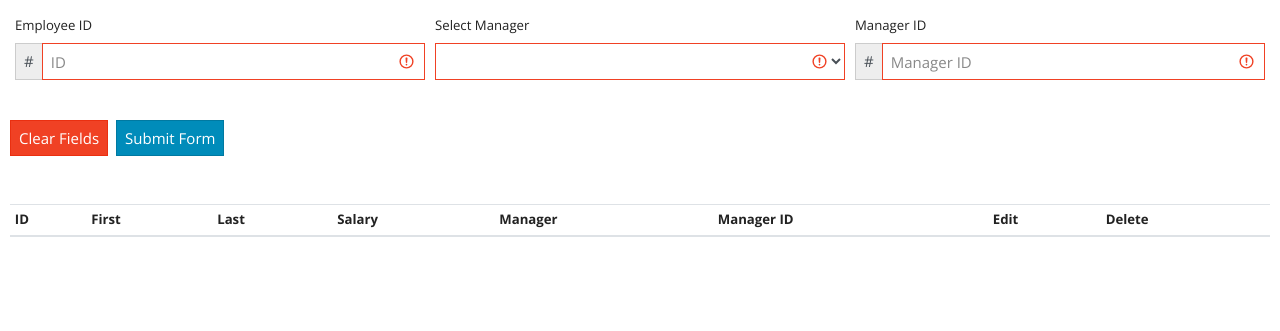
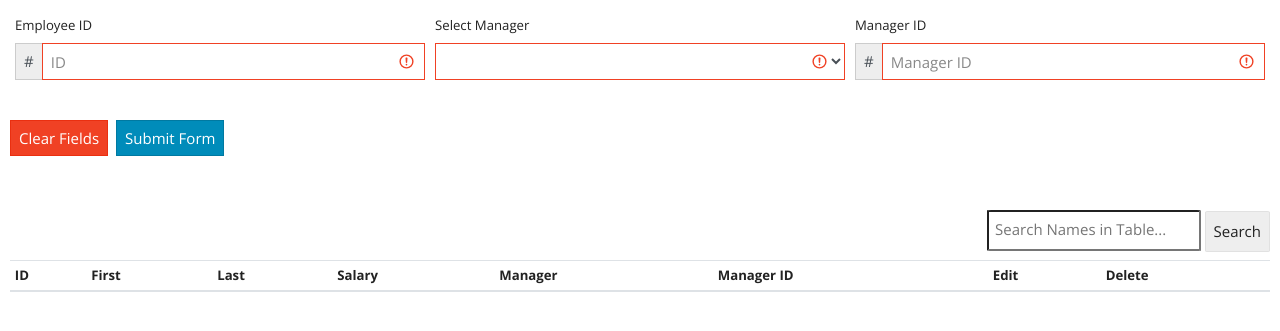
Before and after one commit to W-B28/hr-tracker, a plain HTML site: page index.html in a window 1280 px wide. Shown: the part 189-520 px from the top of the page. Drawn offline with nearby package versions, Linux system fonts and the light colour scheme.

Commit message:
Search field added

```diff
--- a/index.html
+++ b/index.html
@@ -82,7 +82,13 @@
           </div>
         </form>
 
-        <table class="table table-hover table-sm mt-5">
+      <div class="flex-container searchField mt-2 ml-auto">
+        <br><br>
+        <br><br>
+        <input class="pb-2"id="filterInput" style="border-radius: 2%; padding: 6.5px;" type="text" placeholder="Search Names in Table...">
+        <button class="btn btn-light" type="submit" style="border-radius: 4%; padding: 8px;"><b>Search</b></button>
+      </div>
+        <table class="table table-hover table-sm mt-2">
           <thead>
             <tr>
               <th scope="col">ID</th>
@@ -95,7 +101,6 @@
               <th>Delete</th>
             </tr>
           </thead>
-
           <tbody id="worker-list"></tbody>
         </table>
       </div>
```
